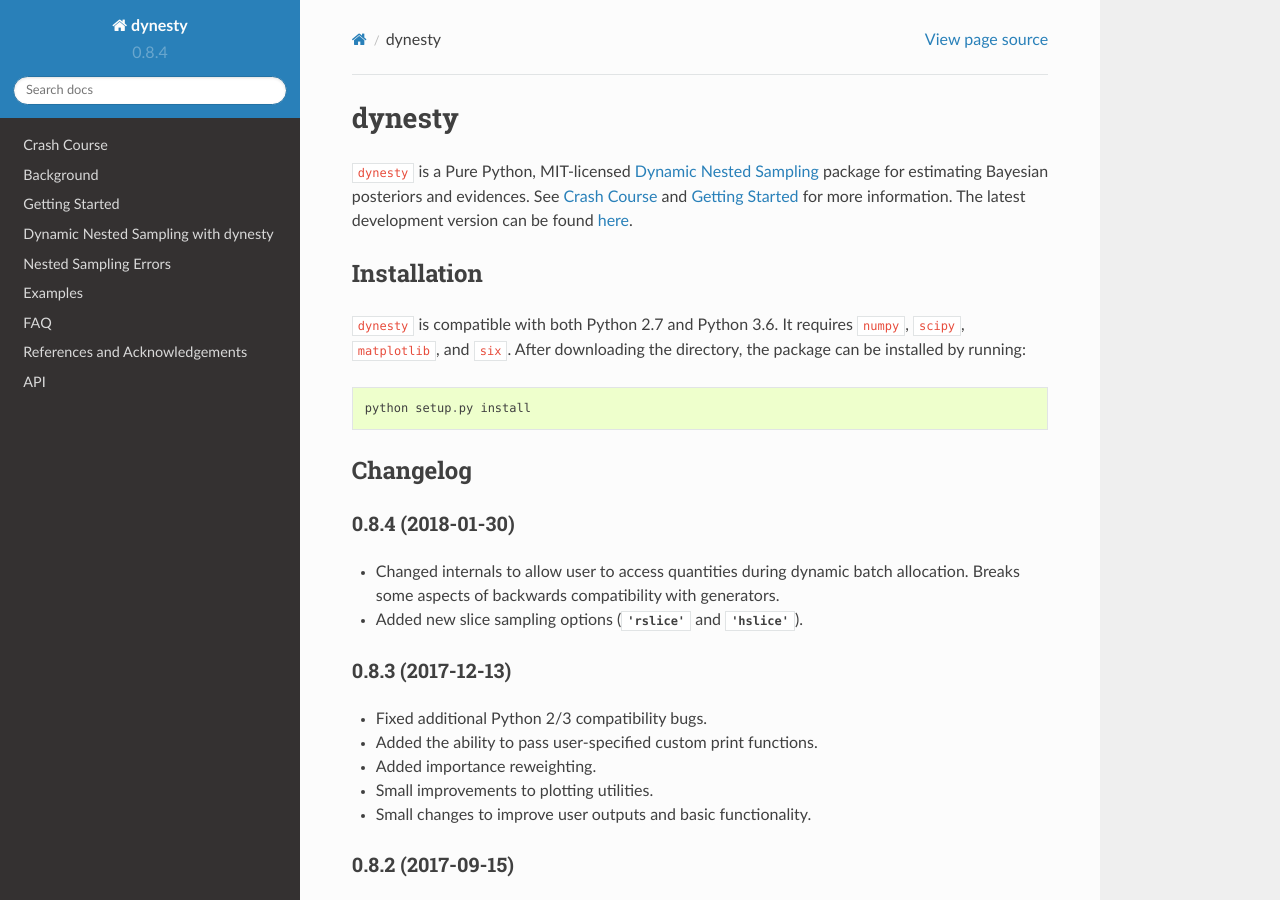
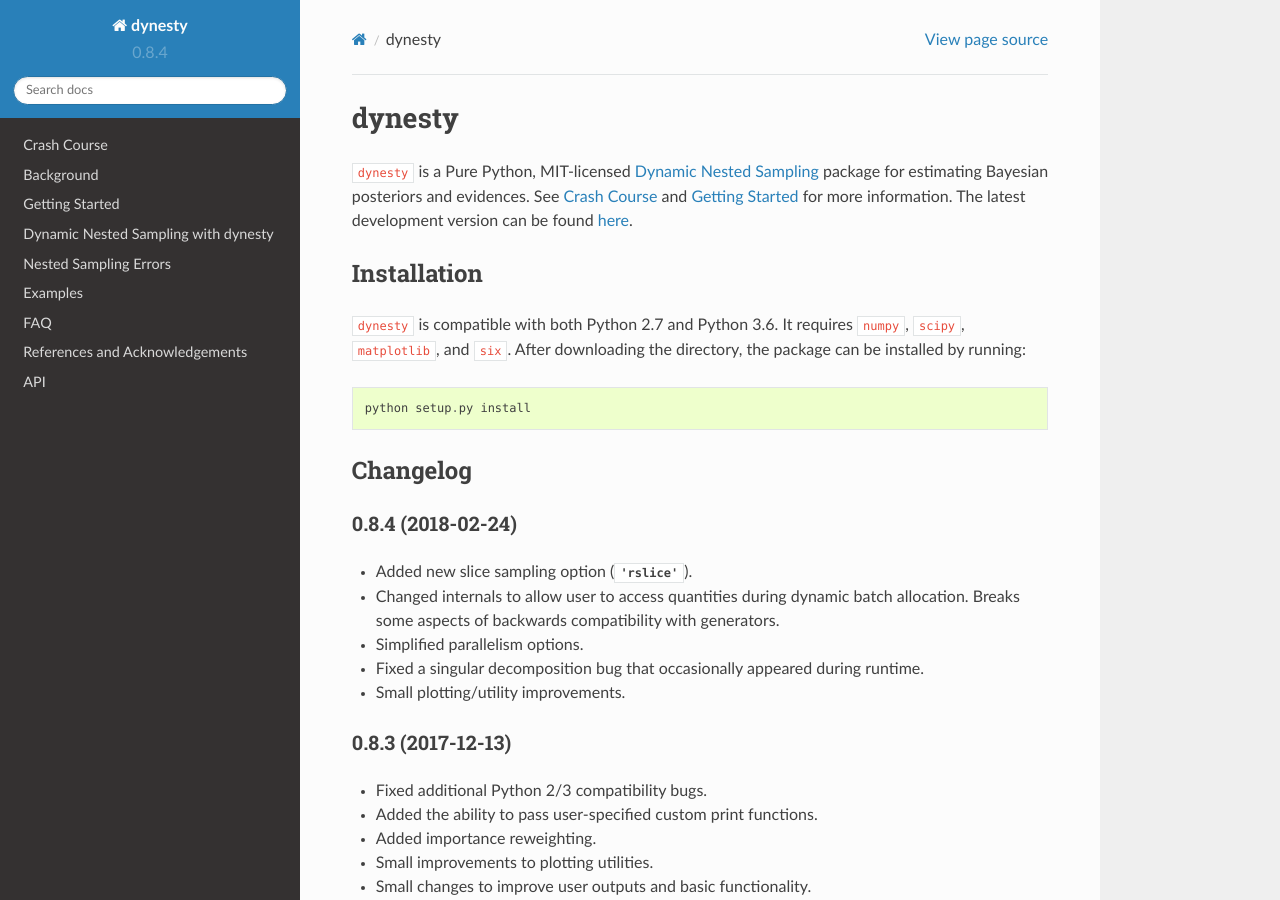
Before and after one commit to joshspeagle/dynesty, a Sphinx documentation site: the page built from docs/source/index.rst, in a window 1280 px wide and 900 px high. Built offline with Sphinx 7.4.7 and the Read the Docs theme 2.0.0, drawn with Linux system fonts in a browser that asks for light colours.

Commit message:
changelog update
Forgot to include the changelog when I pushed v0.8.4.

```diff
--- a/docs/source/index.rst
+++ b/docs/source/index.rst
@@ -20,13 +20,19 @@ After downloading the directory, the package can be installed by running::
 Changelog
 =========
 
-0.8.4 (2018-01-30)
+0.8.4 (2018-02-24)
 ------------------
+
+* Added new slice sampling option (`'rslice'`).
 
 * Changed internals to allow user to access quantities during dynamic batch
   allocation. Breaks some aspects of backwards compatibility with generators.
 
-* Added new slice sampling options (`'rslice'` and `'hslice'`).
+* Simplified parallelism options.
+
+* Fixed a singular decomposition bug that occasionally appeared during runtime.
+
+* Small plotting/utility improvements.
 
 0.8.3 (2017-12-13)
 ------------------
```
